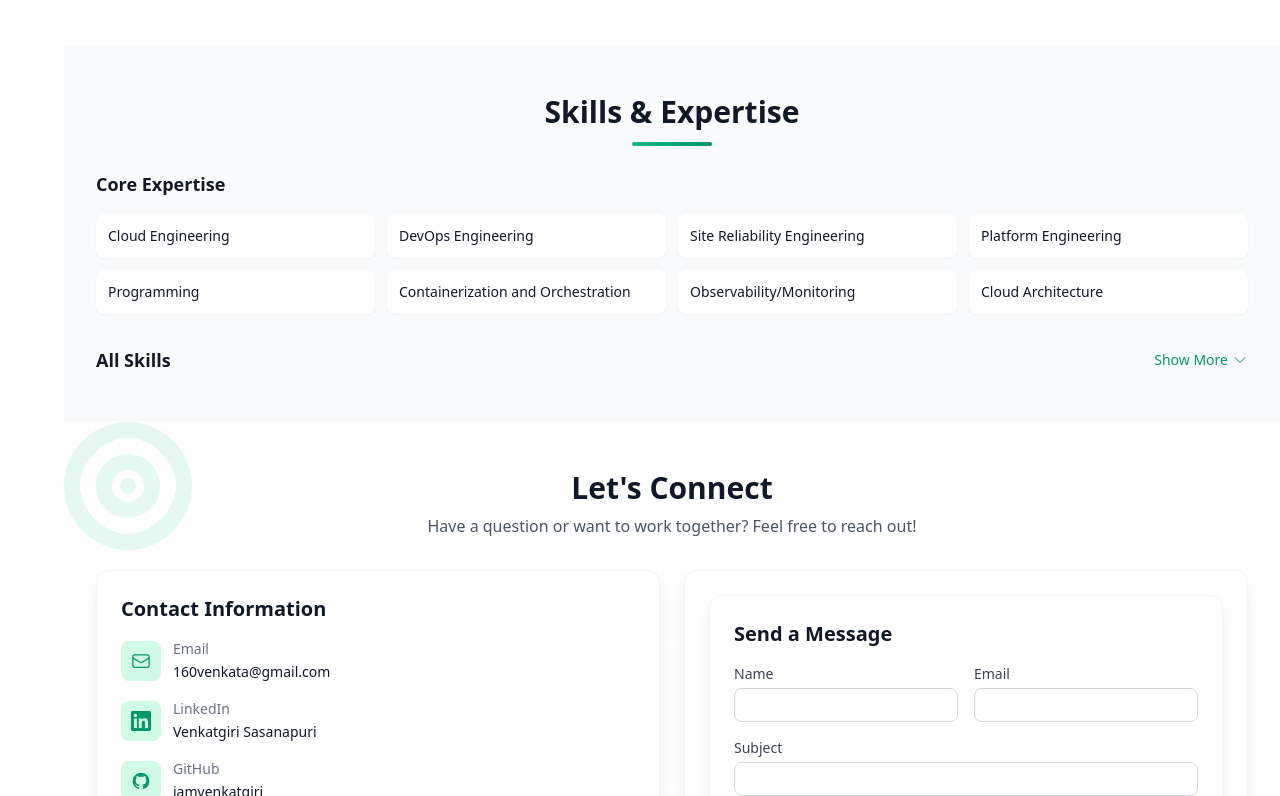
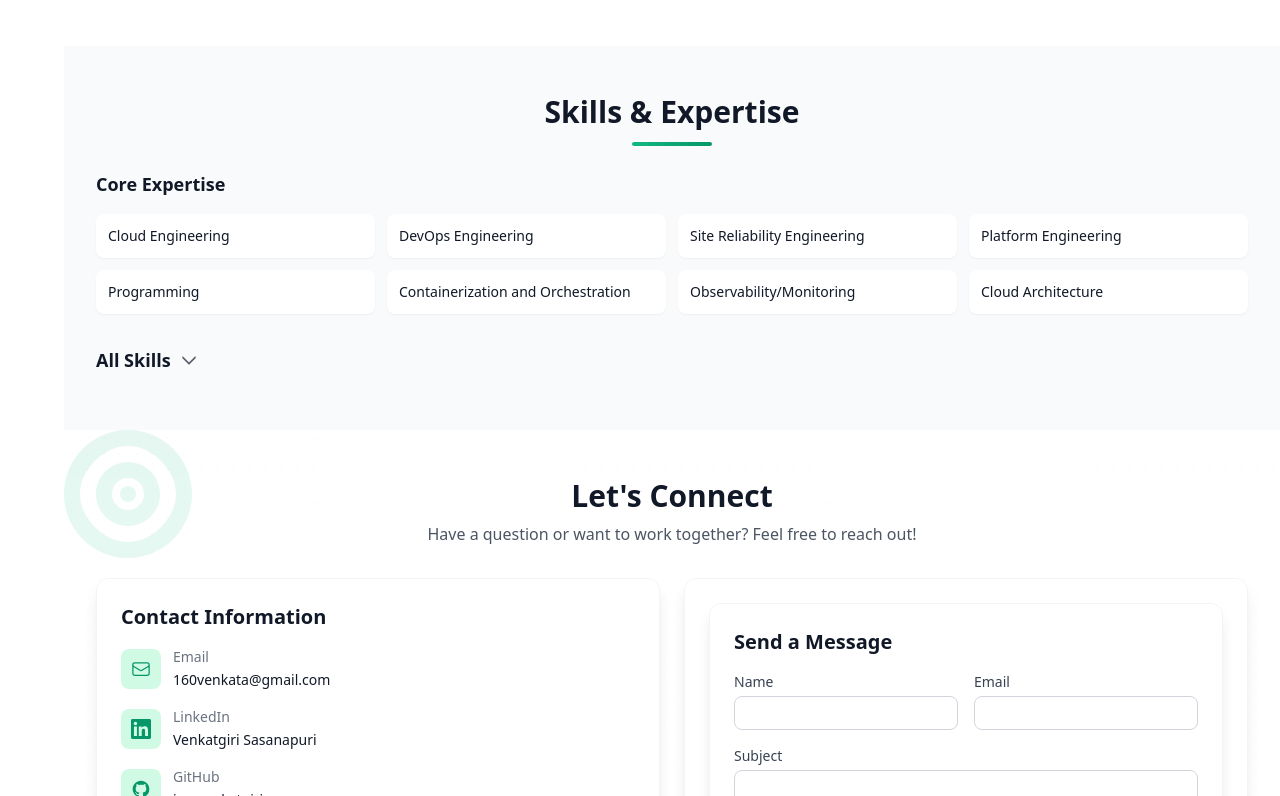
Before and after one commit to iamvenkatgiri/iamvenkatgiri.github.io, a Next.js app: page / in a window 1280 px wide. Shown: the part 3098-3894 px from the top of the page. Built offline with nearby package versions, Linux system fonts and the light colour scheme.

Commit message:
fixed skill section button

```diff
--- a/src/components/SkillsSection.tsx
+++ b/src/components/SkillsSection.tsx
@@ -58,19 +58,14 @@ export default function SkillsSection() {
 
         {/* All Skills Section */}
         <div className="space-y-4">
-          <div className="flex items-center justify-between">
-            <h3 className="text-lg font-semibold text-gray-900 dark:text-white">
-              All Skills
-            </h3>
+          <div className="mb-2 flex items-center space-x-2 w-fit">
             <button
               onClick={() => setShowAllSkills(!showAllSkills)}
-              className="flex items-center space-x-1 text-sm text-emerald-600 dark:text-emerald-400 hover:text-emerald-700 dark:hover:text-emerald-300"
+              className="flex items-center space-x-2 text-lg font-semibold text-gray-900 dark:text-white focus:outline-none focus:ring-2 focus:ring-emerald-500 rounded transition-colors"
             >
-              <span>{showAllSkills ? 'Show Less' : 'Show More'}</span>
+              <span>All Skills</span>
               <ChevronDownIcon
-                className={`w-4 h-4 transition-transform ${
-                  showAllSkills ? 'rotate-180' : ''
-                }`}
+                className={`w-5 h-5 transition-transform ${showAllSkills ? 'rotate-180' : 'animate-bounce-chevron'}`}
               />
             </button>
           </div>
@@ -163,6 +158,13 @@ export default function SkillsSection() {
             -ms-overflow-style: none;
             scrollbar-width: none;
           }
+          @keyframes bounce-chevron {
+            0%, 100% { transform: translateY(0); }
+            50% { transform: translateY(8px); }
+          }
+          .animate-bounce-chevron {
+            animation: bounce-chevron 1s infinite;
+          }
         `}</style>
       </div>
     </section>
```
